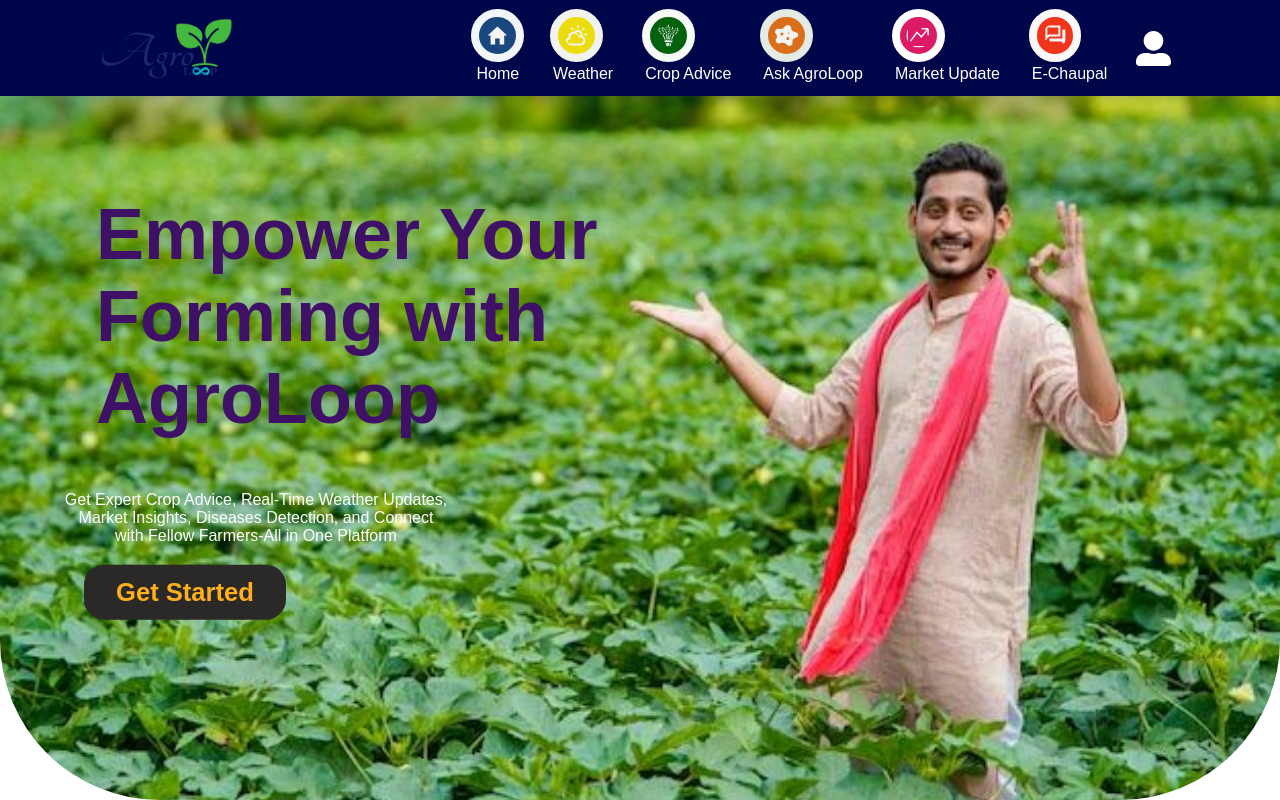
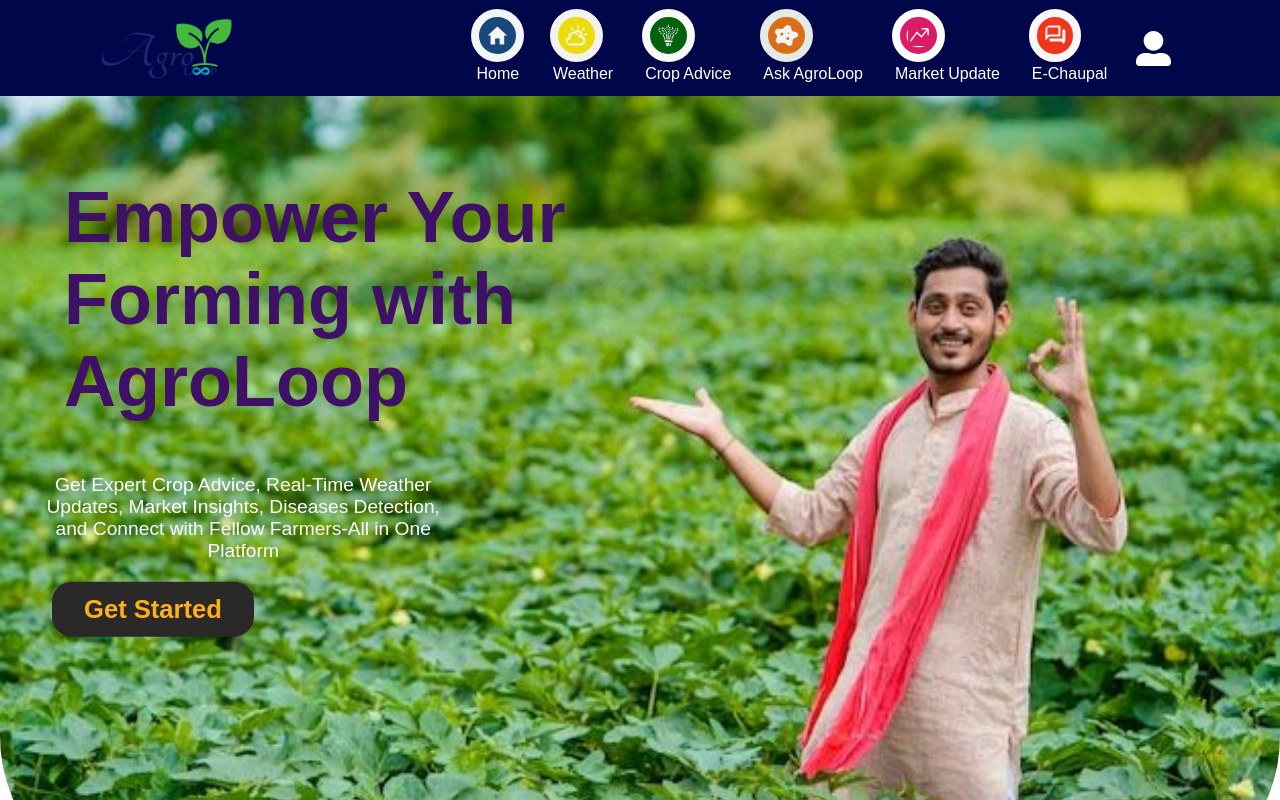
Before and after one commit to Swetarajpatel281/Agriculture-website, a React (Vite) app in the folder frontend/smart-Agriculture/: page /home in a window 1280 px wide. Shown: the top 800 px of the page. Built offline with nearby package versions, Linux system fonts and the light colour scheme; no server answers.

Commit message:
navbar modify

```diff
--- a/frontend/smart-Agriculture/src/App.jsx
+++ b/frontend/smart-Agriculture/src/App.jsx
@@ -19,11 +19,11 @@
 
      <Router>
       <Navbar />
-     <Home/>
+     {/* <Home/> */}
      {/* <Weather/> */}
       <Animatedgif src="loader.gif" alt="loader" />
       <Routes>
-        {/* <Route path="home" element={<Home/>} /> */}
+        <Route path="home" element={<Home/>} />
         <Route path="/weather" element={<Weather />} />
         <Route path="/seeds" element={<Seeds />} />
         <Route path="/disease-recognition" element={<DiseaseRecognition />} />
--- a/frontend/smart-Agriculture/src/Components/Home.jsx
+++ b/frontend/smart-Agriculture/src/Components/Home.jsx
@@ -47,33 +47,33 @@
         <div className='say-people'>
           <p>AgroLoop’s real-time weather updates helped me avoid a potential disaster during the monsoon. The accurate forecasts allowed me to plan my irrigation better and protect my crops.</p>
           <hr />
-          <p>-ravi kumar</p>
+          <p  className='name'>-ravi kumar</p>
         </div>
 
         <div className="say-people"><p>
         Thanks to AgroLoop’s disease detection feature, I was able to quickly identify and treat a fungal infection in my tomatoes. The precise recommendations saved my entire harvest.</p>
         <hr />
-        <p>-Sunita Verma</p>
+        <p  className='name'>-Sunita Verma</p>
         </div>
         <div className="say-people"><p>
         The market insights provided by AgroLoop were a game-changer for me. I sold my crops at peak prices and increased my profits significantly. The platform truly helped me make informed decisions.</p>
         <hr />
-        <p>-Aarti Patel</p>
+        <p className='name'>-Aarti Patel</p>
         </div>
         <div className="say-people"><p>
         AgroLoop’s crop advice tailored to my soil type was invaluable. It guided me on the best crops to plant and improved my yield considerably. I’m now growing healthier and more productive crops.</p>
-        <hr /><p>
+        <hr /><p  className='name'>
           -Suresh Yadav
         </p>
         </div>
         <div className="say-people"><p>Connecting with other farmers through AgroLoop’s community forum has been incredibly helpful. I’ve learned new farming techniques and shared valuable experiences that have improved my farming practices.</p>
         <hr />
-        <p>Meera Sharma</p>
+        <p  className='name'>Meera Sharma</p>
         </div>
         <div className="say-people"><p>
         AgroLoop’s pest identification tool made it easy for me to recognize and address pest problems early. The targeted solutions helped me protect my crops and ensured a better harvest.</p>
         <hr />
-        <p>-Rajesh Singh</p>
+        <p  className='name'>-Rajesh Singh</p>
         </div>
       </div>
      </div>
--- a/frontend/smart-Agriculture/src/Components/Styles/Home.css
+++ b/frontend/smart-Agriculture/src/Components/Styles/Home.css
@@ -21,7 +21,7 @@
 }
 .text {
     position: absolute;
-    width: 50%;
+    width: 55%;
     top: 50%;
     left: 30%;
     transform: translate(-50%, -50%);
@@ -39,7 +39,7 @@
 }
 .text p {
     width: 60%;
-    font-size: 1rem;
+    font-size: 1.2rem;
     color: white;
     text-align: center;
 
@@ -152,3 +152,6 @@
 .say-people hr{
     margin-top: 2rem;
 }
+.name{
+    color: rgb(246, 113, 51);
+}
--- a/frontend/smart-Agriculture/src/Components/Styles/Navbar.css
+++ b/frontend/smart-Agriculture/src/Components/Styles/Navbar.css
@@ -17,7 +17,7 @@
    box-shadow: rgba(50, 50, 93, 0.25) 0px 20px 20px -20px,
    rgba(0, 0, 0, 0.3) 0px 10px 20px -30px;
    background-color: #00064A;
-   position: fixed;
+   /* position: fixed; */
 
    }
 
```
